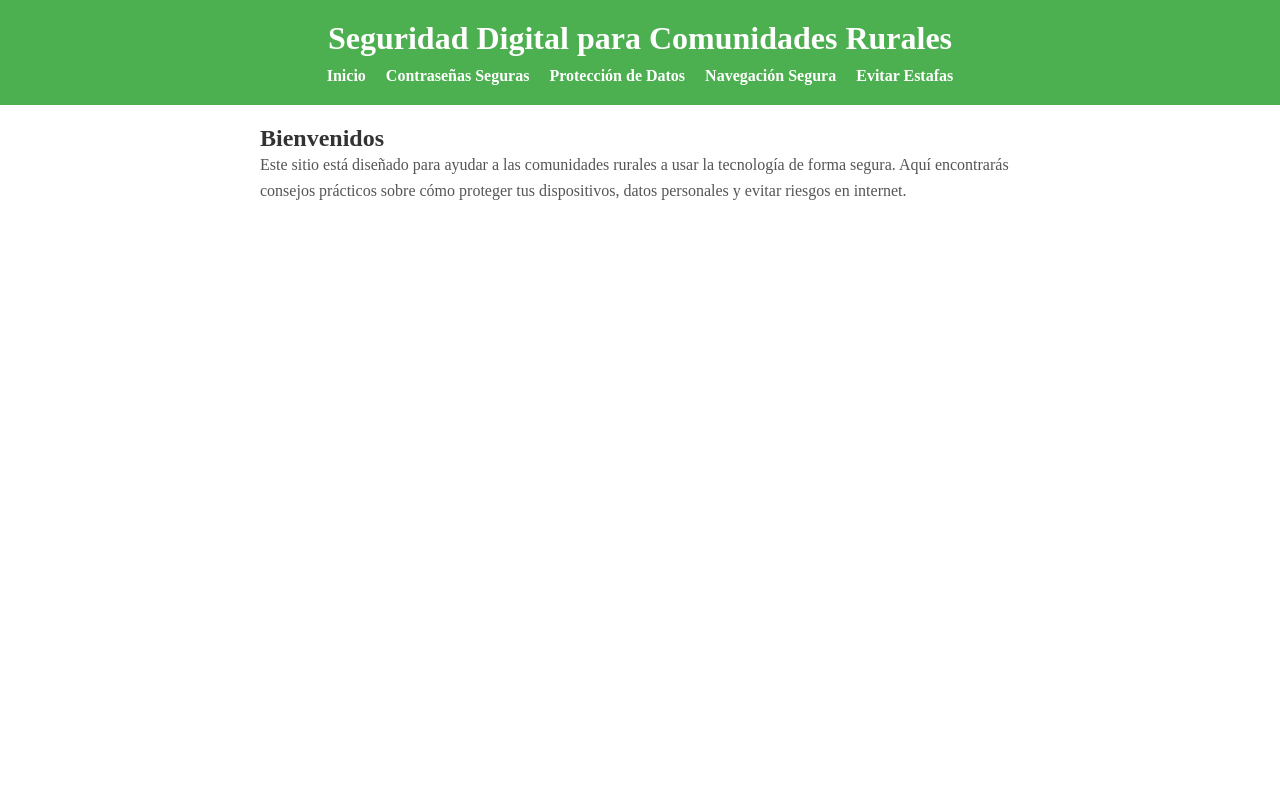
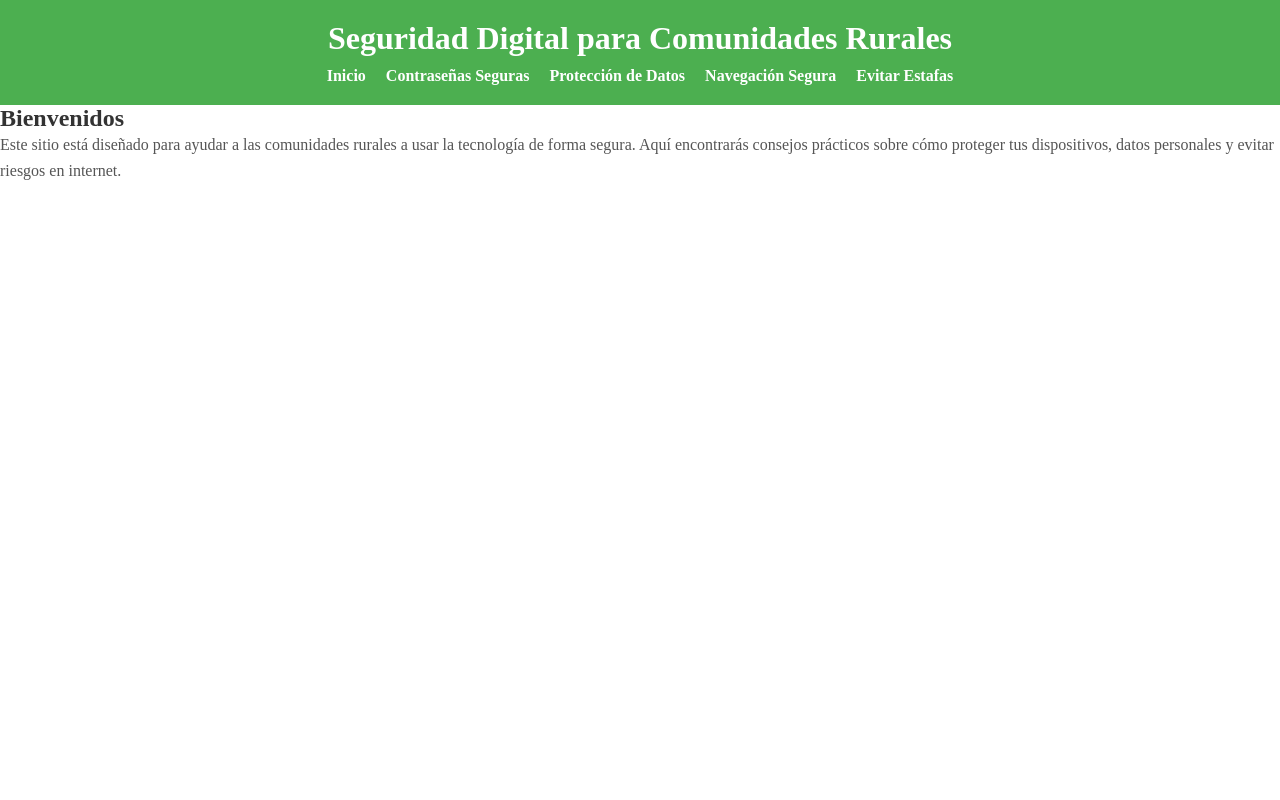
Before and after one commit to AlejoCantl/CiberTips, a Next.js app: page / in a window 1280 px wide. Shown: the top 800 px of the page. Built offline with nearby package versions, Linux system fonts and the light colour scheme.

Commit message:
Todas las vistas funcionales

```diff
--- a/src/app/contraseñas/page.jsx
+++ b/src/app/contrasenas/page.jsx
@@ -1,5 +1,5 @@
-import ContentSection from '../../components/ContentSection';
-import styles from '../../styles/Page.module.css';
+import ContentSection from '@/app/components/ContentSection';
+import styles from '../styles/Home.module.css';
 
 export const metadata = {
   title: 'Contraseñas Seguras',
--- a/src/app/datos/page.jsx
+++ b/src/app/datos/page.jsx
@@ -1,5 +1,5 @@
-import ContentSection from '../../components/ContentSection';
-import styles from '../../styles/Page.module.css';
+import ContentSection from '@/app/components/ContentSection';
+import styles from '../styles/Page.module.css';
 
 export const metadata = {
   title: 'Protección de Datos Personales',
--- a/src/app/navegacion/page.jsx
+++ b/src/app/navegacion/page.jsx
@@ -1,5 +1,5 @@
-import ContentSection from '../../components/ContentSection';
-import styles from '../../styles/Page.module.css';
+import ContentSection from '@/app/components/ContentSection';
+import styles from '../styles/Page.module.css';
 
 export const metadata = {
   title: 'Navegación Segura',
--- a/src/app/styles/Home.module.css
+++ b/src/app/styles/Home.module.css
@@ -5,9 +5,9 @@
   justify-content: space-between;
 }
 
-main {
+/* main {
   max-width: 800px;
   margin: 20px auto;
   padding: 0 20px;
   flex-grow: 1;
-}
+} */
--- a/src/app/styles/Page.module.css
+++ b/src/app/styles/Page.module.css
@@ -5,9 +5,9 @@
     justify-content: space-between;
 }
 
-main {
+/* main {
     max-width: 800px;
     margin: 20px auto;
     padding: 0 20px;
     flex-grow: 1;
-}
+} */
```
